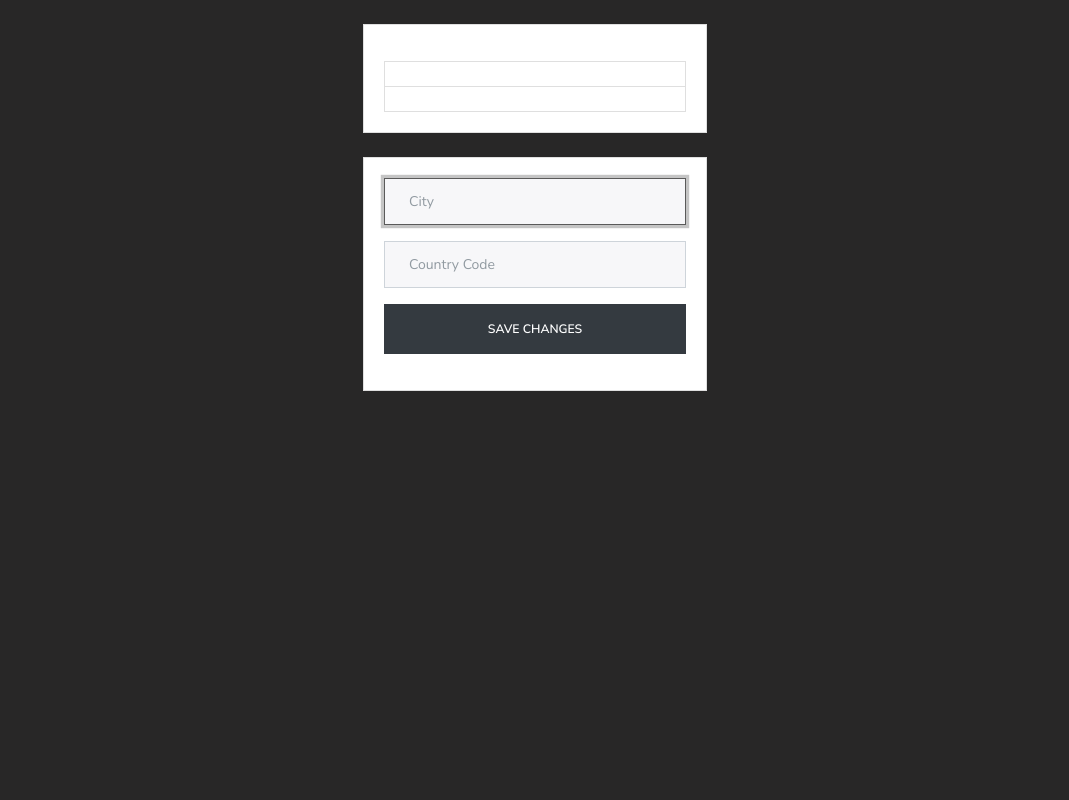
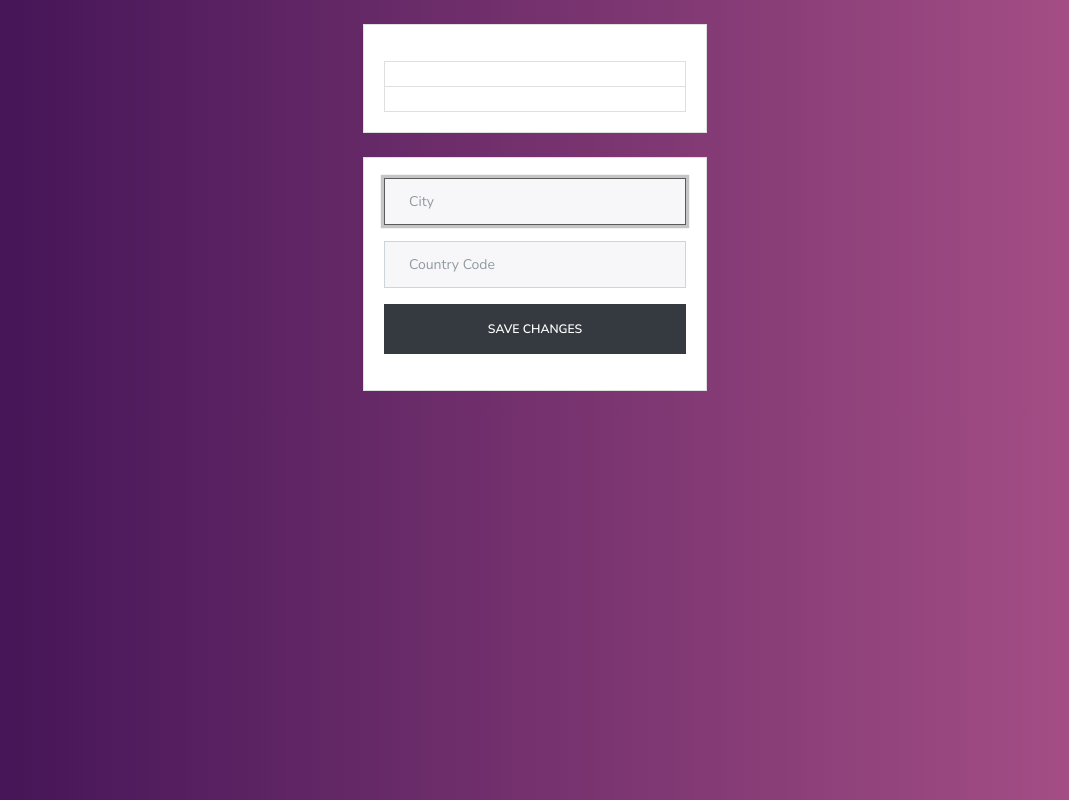
Before and after one commit to ChristianVeneko/wheather-app, a website built with webpack: page src/index.html in a window 1280 px wide. Shown: the whole page, without its empty margins (105-1174 px from the left). Built offline with nearby package versions, Linux system fonts and the light colour scheme.

Commit message:
dev server

```diff
--- a/package.json
+++ b/package.json
@@ -4,7 +4,8 @@
   "description": "",
   "main": "index.js",
   "scripts": {
-    "build": "webpack --mode production"
+    "build": "webpack --mode production",
+    "dev": "webpack-dev-server --open --mode development"
   },
   "keywords": [],
   "author": "",
--- a/src/app/Index.js
+++ b/src/app/Index.js
@@ -0,0 +1 @@
+require('./index.css')
--- /dev/null
+++ b/src/app/index.css
@@ -0,0 +1,6 @@
+body{
+    background: #ad5389;  /* fallback for old browsers */
+background: -webkit-linear-gradient(to right, #3c1053, #ad5389);  /* Chrome 10-25, Safari 5.1-6 */
+background: linear-gradient(to right, #3c1053, #ad5389); /* W3C, IE 10+/ Edge, Firefox 16+, Chrome 26+, Opera 12+, Safari 7+ */
+;
+}
--- a/src/index.html
+++ b/src/index.html
@@ -6,7 +6,7 @@
     <!-- BOOTSTRAP -->
     <link rel="stylesheet" href="https://bootswatch.com/4/lux/bootstrap.min.css">
   </head>
-  <body style="background-color: rgb(40, 39, 39);">
+  <body>
     <div class="container p-4">
       <div class="row">
         <div class="col-md-4 mx-auto text-center">
```
